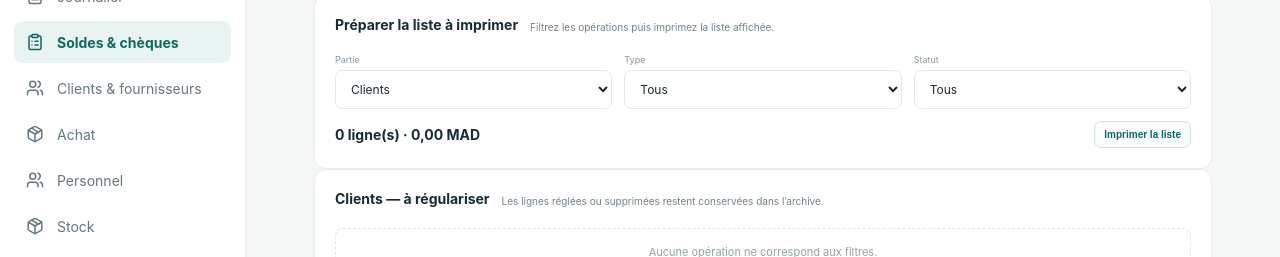
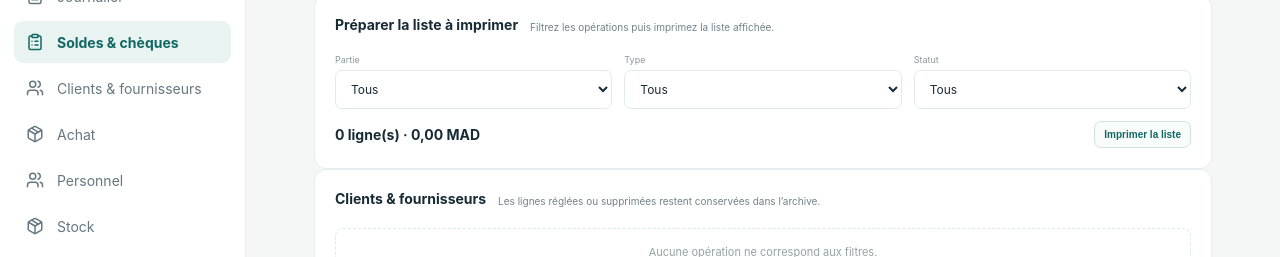
Before and after one commit to souify993-create/cairo-verre-workshop, a Next.js app: page / in a window 1280 px wide. Both pictures are taken after a click on the button "Soldes & chèques". Shown: the part 287-544 px from the top of the page. Built offline with nearby package versions, Linux system fonts and the light colour scheme.

Commit message:
Add all parties filter to cheque and effect register

```diff
--- a/src/components/cheques-effets-panel.tsx
+++ b/src/components/cheques-effets-panel.tsx
@@ -4,12 +4,12 @@ import type { StoredOrder } from "@/lib/workshop";
 import type { SupplierInvoice } from "@/lib/workshop-storage";
 
 type Kind = "Chèque" | "Effet";
-type Filter = "Clients" | "Fournisseurs" | "Archive";
+type Filter = "Tous" | "Clients" | "Fournisseurs" | "Archive";
 const money=(n:number)=>new Intl.NumberFormat("fr-MA",{style:"currency",currency:"MAD",maximumFractionDigits:2}).format(n);
 const dateLabel=(d?:string)=>d?new Date(d+"T12:00:00").toLocaleDateString("fr-FR"):"—";
 
 export function ChequesEffetsPanel({orders,invoices,onUpdateOrder,onUpdateInvoice}:{orders:StoredOrder[];invoices:SupplierInvoice[];onUpdateOrder:(order:StoredOrder)=>Promise<boolean>;onUpdateInvoice:(invoice:SupplierInvoice)=>Promise<boolean>}){
- const [filter,setFilter]=useState<Filter>("Clients");
+ const [filter,setFilter]=useState<Filter>("Tous");
  const [kind,setKind]=useState<"Tous"|Kind>("Tous");
  const [status,setStatus]=useState<"Tous"|"En attente"|"Réglé"|"Supprimé">("Tous");
  const rows=useMemo(()=>{
@@ -17,7 +17,7 @@ export function ChequesEffetsPanel({orders,invoices,onUpdateOrder,onUpdateInvoic
   const supplierRows=invoices.flatMap(invoice=>(invoice.payments||[]).filter(p=>p.method==="Chèque"||p.method==="Effet").map(p=>({id:p.id,ownerId:invoice.id,owner:invoice.supplier,document:invoice.invoiceNumber,kind:p.method as Kind,reference:p.reference||invoice.chequeNumber||"—",amount:p.amount,registered:p.date,due:p.dueDate||invoice.chequeDate||p.date,state:p.status==="confirmed"?"Réglé":p.status==="cancelled"?"Supprimé":"En attente",side:"Fournisseurs" as const})));
   return [...customerRows,...supplierRows];
  },[orders,invoices]);
- const visible=rows.filter(r=>(filter==="Archive"?r.state!=="En attente":r.side===filter&&r.state==="En attente")&&(kind==="Tous"||r.kind===kind)&&(status==="Tous"||r.state===status));
+ const visible=rows.filter(r=>(filter==="Archive"?r.state!=="En attente":filter==="Tous"?true:r.side===filter&&r.state==="En attente")&&(kind==="Tous"||r.kind===kind)&&(status==="Tous"||r.state===status));
  const settle=async(row:typeof rows[number])=>{
   if(row.side==="Clients"){const order=orders.find(o=>o.id===row.ownerId);if(!order)return;const updated={...order,payments:order.payments.map(p=>p.id===row.id?{...p,status:"confirmed" as const}:p),updatedAt:new Date().toISOString()};await onUpdateOrder(updated);}
   else {const invoice=invoices.find(x=>x.id===row.ownerId);if(!invoice)return;await onUpdateInvoice({...invoice,payments:(invoice.payments||[]).map(p=>p.id===row.id?{...p,status:"confirmed" as const}:p)});}
@@ -32,14 +32,14 @@ export function ChequesEffetsPanel({orders,invoices,onUpdateOrder,onUpdateInvoic
   <div className="intro"><div><h2>Chèques & effets</h2><p>Suivi des règlements clients et fournisseurs, échéances et archive.</p></div><span className="draft-count">{rows.length} opération(s)</span></div>
   <section className="panel print-hide"><div className="panel-heading"><div><h3>Préparer la liste à imprimer</h3><p>Filtrez les opérations puis imprimez la liste affichée.</p></div></div>
    <div className="form-grid" style={{gridTemplateColumns:"repeat(auto-fit,minmax(160px,1fr))",gap:12}}>
-    <label className="field"><span>Partie</span><select className="text-input" value={filter} onChange={e=>setFilter(e.target.value as Filter)}><option>Clients</option><option>Fournisseurs</option><option>Archive</option></select></label>
+    <label className="field"><span>Partie</span><select className="text-input" value={filter} onChange={e=>setFilter(e.target.value as Filter)}><option>Tous</option><option>Clients</option><option>Fournisseurs</option><option>Archive</option></select></label>
     <label className="field"><span>Type</span><select className="text-input" value={kind} onChange={e=>setKind(e.target.value as typeof kind)}><option>Tous</option><option>Chèque</option><option>Effet</option></select></label>
     <label className="field"><span>Statut</span><select className="text-input" value={status} onChange={e=>setStatus(e.target.value as typeof status)}><option>Tous</option><option>En attente</option><option>Réglé</option><option>Supprimé</option></select></label>
    </div>
    <div className="draft-actions" style={{justifyContent:"space-between",marginTop:12}}><strong>{visible.length} ligne(s) · {money(total)}</strong><button className="add-btn" onClick={()=>window.print()}>Imprimer la liste</button></div>
   </section>
   <section className="panel">
-   <div className="panel-heading"><div><h3>{filter==="Archive"?"Archive chèques & effets":filter+" — à régulariser"}</h3><p>Les lignes réglées ou supprimées restent conservées dans l’archive.</p></div></div>
+   <div className="panel-heading"><div><h3>{filter==="Archive"?"Archive chèques & effets":filter==="Tous"?"Clients & fournisseurs":filter+" — à régulariser"}</h3><p>Les lignes réglées ou supprimées restent conservées dans l’archive.</p></div></div>
    {visible.length?<div style={{overflowX:"auto"}}><table style={{width:"100%",borderCollapse:"collapse",fontSize:13,minWidth:760}}><thead><tr>{["Nom","Type","Référence","Montant","Document lié","Date enregistrée","Échéance","Statut",""].map(h=><th key={h} style={{textAlign:"left",padding:9,borderBottom:"1px solid #dce4e8"}}>{h}</th>)}</tr></thead><tbody>{visible.map(row=><tr key={row.side+row.ownerId+row.id} style={{background:row.state==="Réglé"?"#e8f6ec":row.state==="Supprimé"?"#f1f3f5":undefined}}><td style={{padding:9,borderBottom:"1px solid #e8edef"}}>{row.owner}<small style={{display:"block",color:"#687985"}}>{row.side}</small></td><td>{row.kind}</td><td><strong>{row.reference}</strong></td><td>{money(row.amount)}</td><td>{row.document}</td><td>{dateLabel(row.registered)}</td><td>{dateLabel(row.due)}</td><td><strong>{row.state}</strong></td><td className="print-hide" style={{whiteSpace:"nowrap"}}>{row.state==="En attente"&&<><button className="icon-btn" title="Régler" onClick={()=>settle(row)}>✓</button><button className="icon-btn danger" title="Supprimer" onClick={()=>remove(row)}>×</button></>}</td></tr>)}</tbody></table></div>:<div className="empty-inline">Aucune opération ne correspond aux filtres.</div>}
    <div className="summary-line" style={{marginTop:16}}><span>{visible.length} opération(s)</span><strong>{money(total)}</strong></div>
   </section>
```
